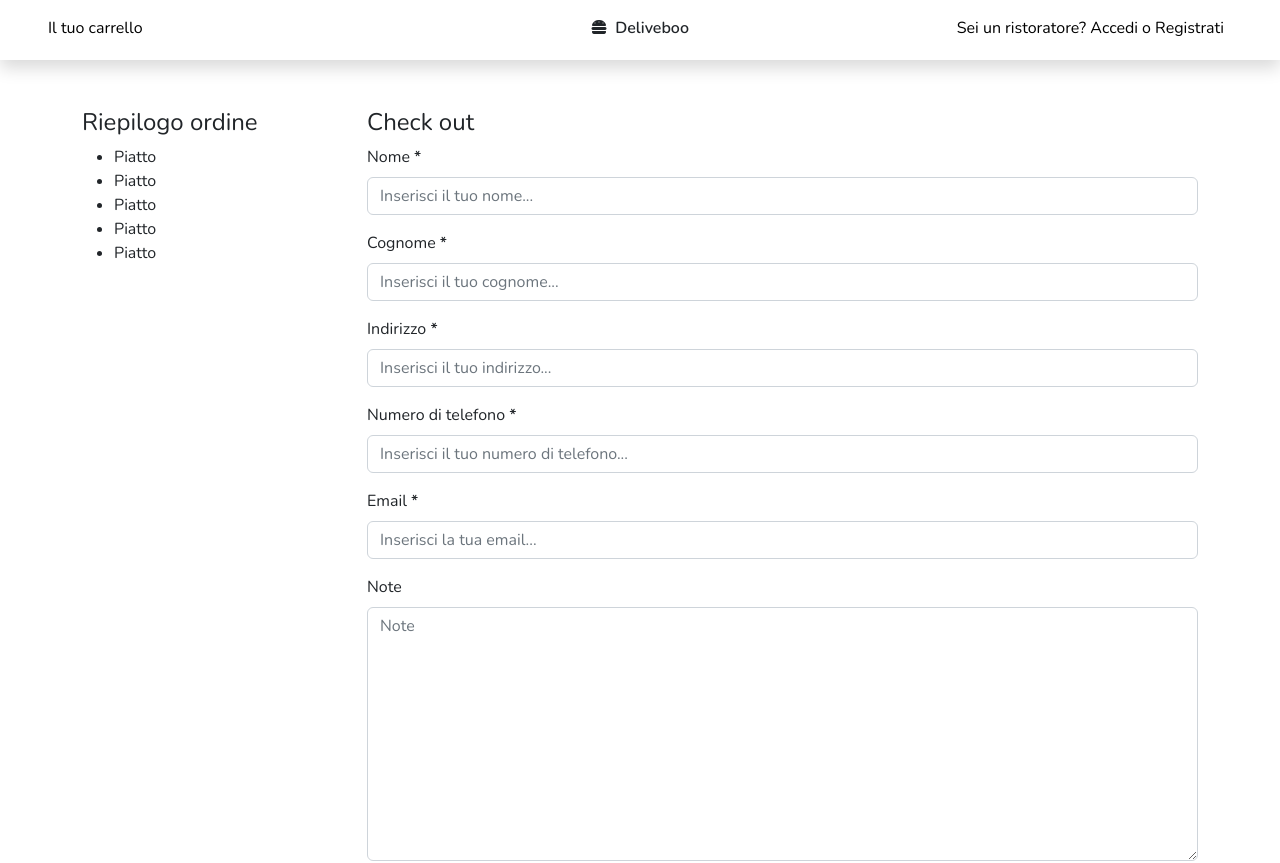
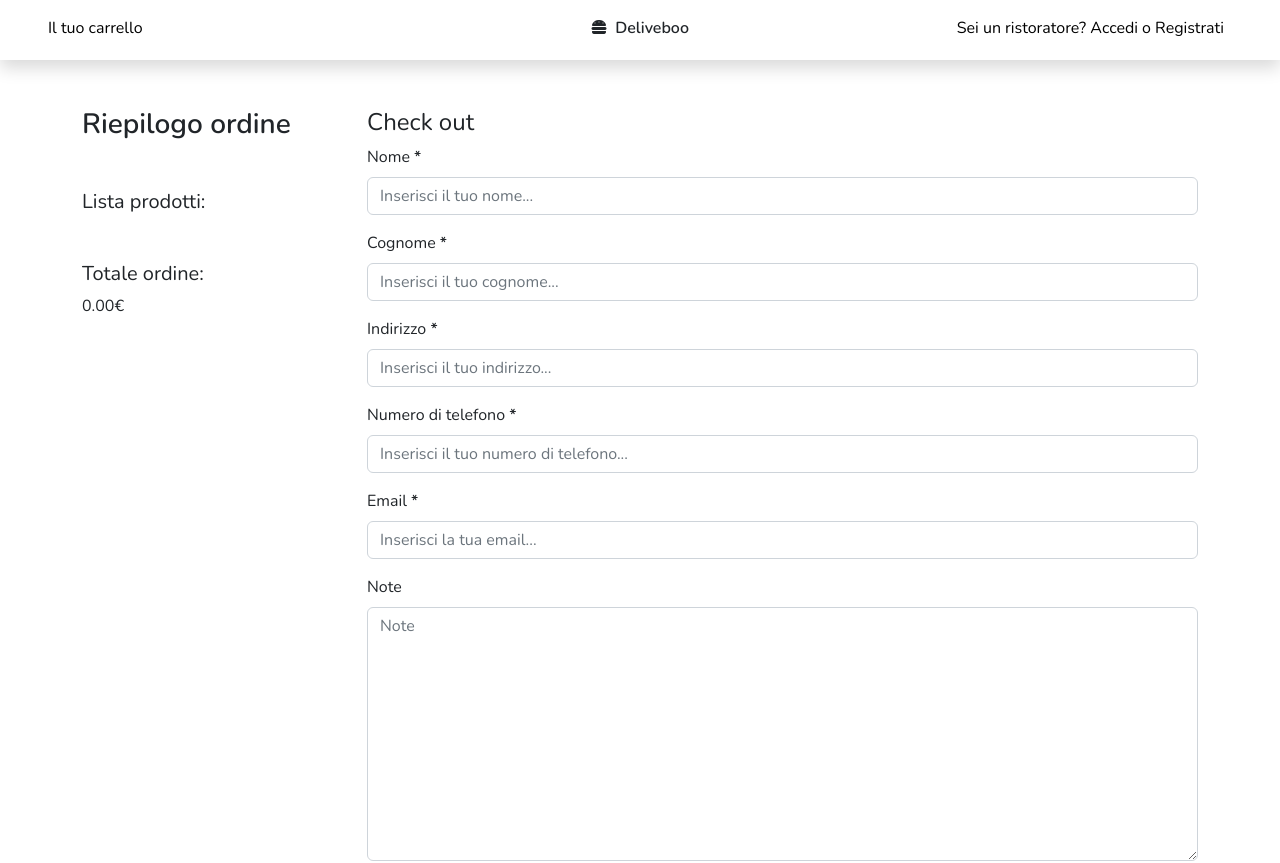
Before and after one commit to DANC0D3R/deliveboo-fe, a Vue app: page /checkout in a window 1280 px wide. Shown: the top 863 px of the page. Built offline with nearby package versions, Linux system fonts and the light colour scheme.

Commit message:
Riepilogo carrello in pagina checkuot

```diff
--- a/src/pages/CheckOut.vue
+++ b/src/pages/CheckOut.vue
@@ -76,14 +76,17 @@ export default {
         <div class="row py-5">
 
             <div class="col-3">
-                <h4>Riepilogo ordine</h4>
+                <h3 class="mb-5"> <strong>Riepilogo ordine</strong></h3>
+
+                <h5>Lista prodotti:</h5>
                 <ul>
-                    <li>Piatto</li>
-                    <li>Piatto</li>
-                    <li>Piatto</li>
-                    <li>Piatto</li>
-                    <li>Piatto</li>
+                    <li v-for="singleOrder in store.order">
+                        {{ singleOrder.name }}
+                    </li>
                 </ul>
+
+                <h5 class="mt-5">Totale ordine:</h5>
+                <p>{{ store.totalPrice.toFixed(2) }}€</p>
             </div>
 
             <div class="col-9 mb-3">
```
